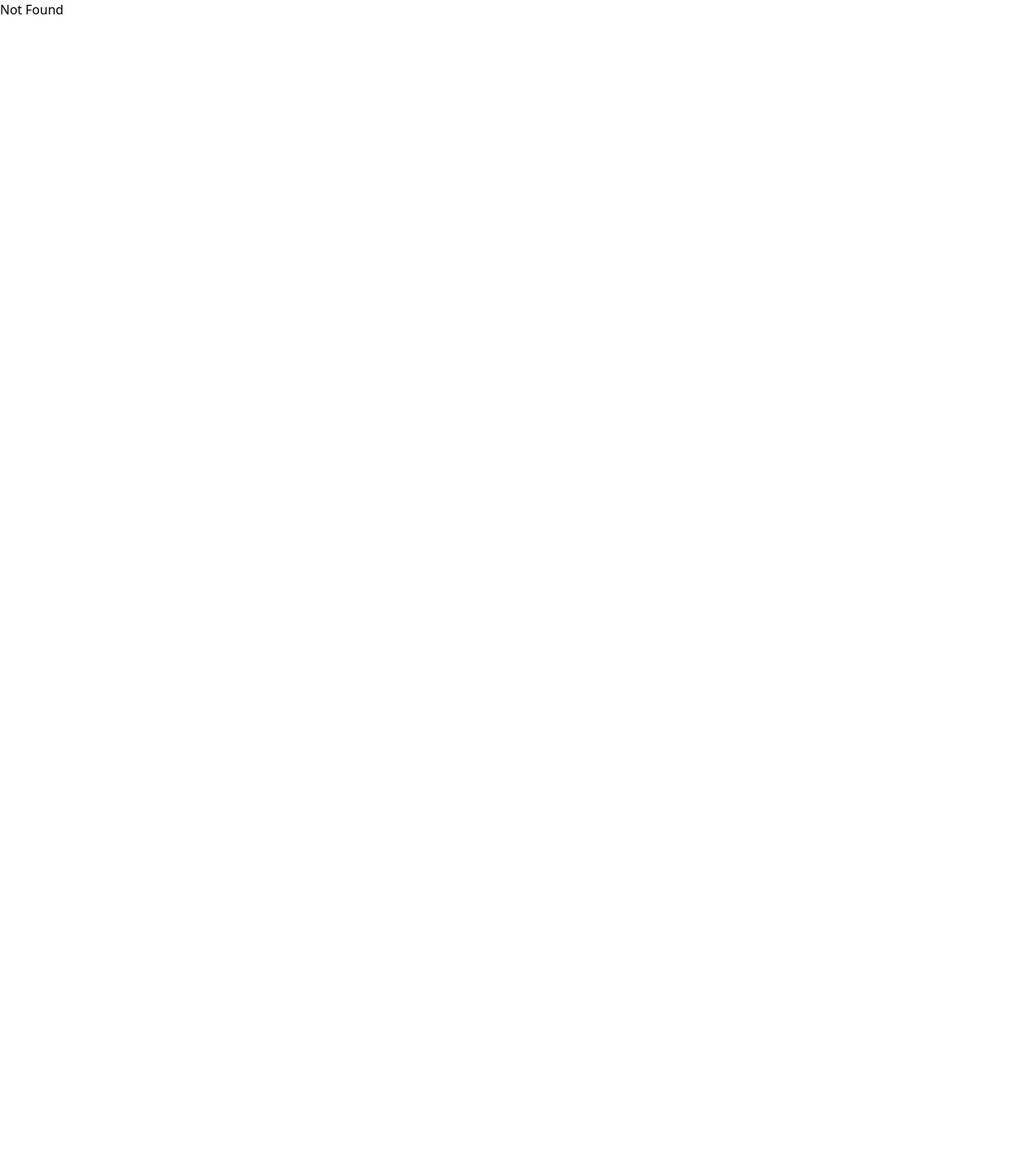
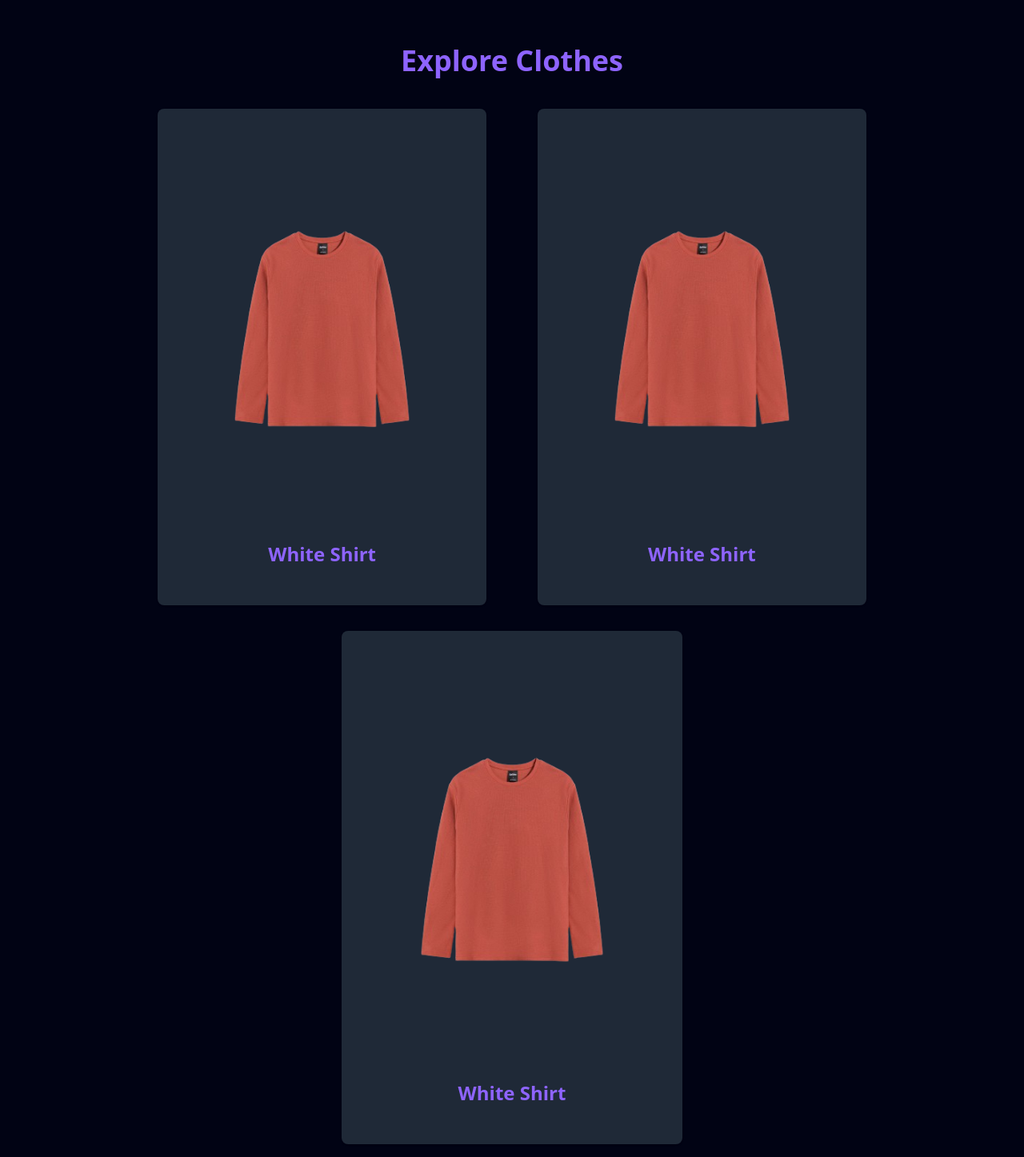
Before and after one commit to hassanjawwad12/sayIt, a React (Vite) app: page /explore in a window 1280 px wide. Shown: the whole page at 80% size. Before the commit the page ends 800 px from the top, so only its background shows below. Built offline with nearby package versions, Linux system fonts and the light colour scheme.

Commit message:
explore page done

```diff
--- a/src/App.jsx
+++ b/src/App.jsx
@@ -3,6 +3,7 @@ import Login from "./Auth/Login";
 import Signup from "./Auth/Signup";
 import Review from "./Reviews/Review";
 import Generate from "./Coupon/Generate";
+import Explore from "./Explore/Explore"
 import { BrowserRouter, Routes, Route } from "react-router-dom";
 
 const App = () => {
@@ -16,6 +17,7 @@ const App = () => {
             <Route path="signup" element={<Signup />} />
             <Route path="review" element={<Review />} />
             <Route path="generate" element={<Generate />} />
+            <Route path="explore" element={<Explore/>} />
             <Route path="*" element={<h1>Not Found</h1>} />
           </Route>
         </Routes>
--- a/src/Auth/Login.jsx
+++ b/src/Auth/Login.jsx
@@ -34,12 +34,12 @@ const[ password, setPassword ] = useState('');
             onChange={(e) => setPassword(e.target.value)}
           />
 
-          <button className='bg-[#F84C60] text-black font-semibold p-2 w-[30%] rounded-full hover:bg-red-800 hover:text-white'>Login</button>
+          <button className='bg-[#E97451] text-black font-semibold p-2 w-[30%] rounded-full hover:bg-orange-600 hover:text-white'>Login</button>
           <p>Or</p>
           <p>New on Say it ⁉ </p>
           <button
           onClick={() => (window.location.href = '/signup')}
-           className='bg-[#F84C60] text-black font-semibold p-2 w-[30%] rounded-full hover:bg-red-800 hover:text-white mb-2'>Sign Up</button>
+           className='bg-[#E97451] text-black font-semibold p-2 w-[30%] rounded-full hover:bg-orange-600 hover:text-white mb-2'>Sign Up</button>
 
       </div>
       </div>
--- a/src/Auth/Signup.jsx
+++ b/src/Auth/Signup.jsx
@@ -48,12 +48,12 @@ const Signup = () => {
             value={confirmPassword}
             onChange={(e) => setConfirmPassword(e.target.value)}
           />
-           <button className='bg-[#F84C60] text-black font-semibold p-2 md:w-[30%] w-[50%] rounded-full hover:bg-red-800 hover:text-white'>Create Account</button>
+           <button className='bg-[#E97451] text-black font-semibold p-2 md:w-[30%] w-[50%] rounded-full hover:bg-orange-600 hover:text-white'>Create Account</button>
           <p>Or</p>
           <p>Already have an account💨  </p>
           <button
           onClick={() => (window.location.href = '/login')}
-           className='bg-[#F84C60] text-black font-semibold p-2 md:w-[30%] w-[50%] rounded-full hover:bg-red-800 hover:text-white mb-2'>Login</button>
+           className='bg-[#E97451] text-black font-semibold p-2 md:w-[30%] w-[50%] rounded-full hover:bg-orange-600 hover:text-white mb-2'>Login</button>
 
 
       </div>
--- a/src/Components/Landing.jsx
+++ b/src/Components/Landing.jsx
@@ -13,7 +13,7 @@ const Landing = () => {
 
         <button
         onClick={() => (window.location.href = '/signup')}
-         className='bg-[#F84C60] text-black font-semibold p-3 lg:w-[30%] w-1/2 rounded-full hover:bg-red-800 hover:text-white'>Get Started ↪ </button>
+         className='bg-[#E97451] text-black font-semibold p-3 lg:w-[30%] w-1/2 rounded-full hover:bg-orange-600 hover:text-white'>Get Started ↪ </button>
 
       </div>
 
--- a/src/Coupon/Generate.jsx
+++ b/src/Coupon/Generate.jsx
@@ -25,7 +25,7 @@ const Generate = () => {
             <Reveal coupon={coupon} />
           ) : (
             <button
-              className="bg-[#F84C60] text-black rounded-full p-4 hover:bg-blue-800 hover:text-white hover:font-bold"
+              className="bg-[#E97451] text-black rounded-full p-4 hover:bg-blue-800 hover:text-white hover:font-bold"
               onClick={generateCoupon}
             >
               Get Discount Coupon
--- /dev/null
+++ b/src/Explore/Explore.jsx
@@ -0,0 +1,25 @@
+import React from "react";
+
+const Explore = () => {
+  return (
+    <div className="flex flex-col items-center justify-centr w-full min-h-screen bg-[#010314] py-4">
+        <p className="font-bold text-4xl text-[#8e64ff] mt-10" >Explore Clothes</p>
+      <div className="flex flex-row w-[100%] space-x-8 items-center justify-center px-6 gap-8 mt-10">
+        <div className=" flex flex-col p-2 items-center justify-center rounded-lg shadow bg-gray-800 w-2/6 h-88 ">
+          <img src="tshirt.png" className="w-[90%]" />
+          <p className="font-bold text-2xl text-[#8e64ff] mb-10">White Shirt</p>
+        </div>
+        <div className=" flex flex-col p-2 items-center justify-center rounded-lg shadow bg-gray-800 w-2/6 h-88 ">
+          <img src="tshirt.png" className="w-[90%]" />
+          <p className="font-bold text-2xl text-[#8e64ff] mb-10">White Shirt</p>
+        </div>
+      </div>
+      <div className="mt-8 flex flex-col p-2 items-center justify-center rounded-lg shadow bg-gray-800 w-2/6 h-88 ">
+          <img src="tshirt.png" className="w-[90%]" />
+          <p className="font-bold text-2xl text-[#8e64ff] mb-10">White Shirt</p>
+        </div>
+    </div>
+  );
+};
+
+export default Explore;
```
Also changed, not shown: public/red-shirt.png (added).
